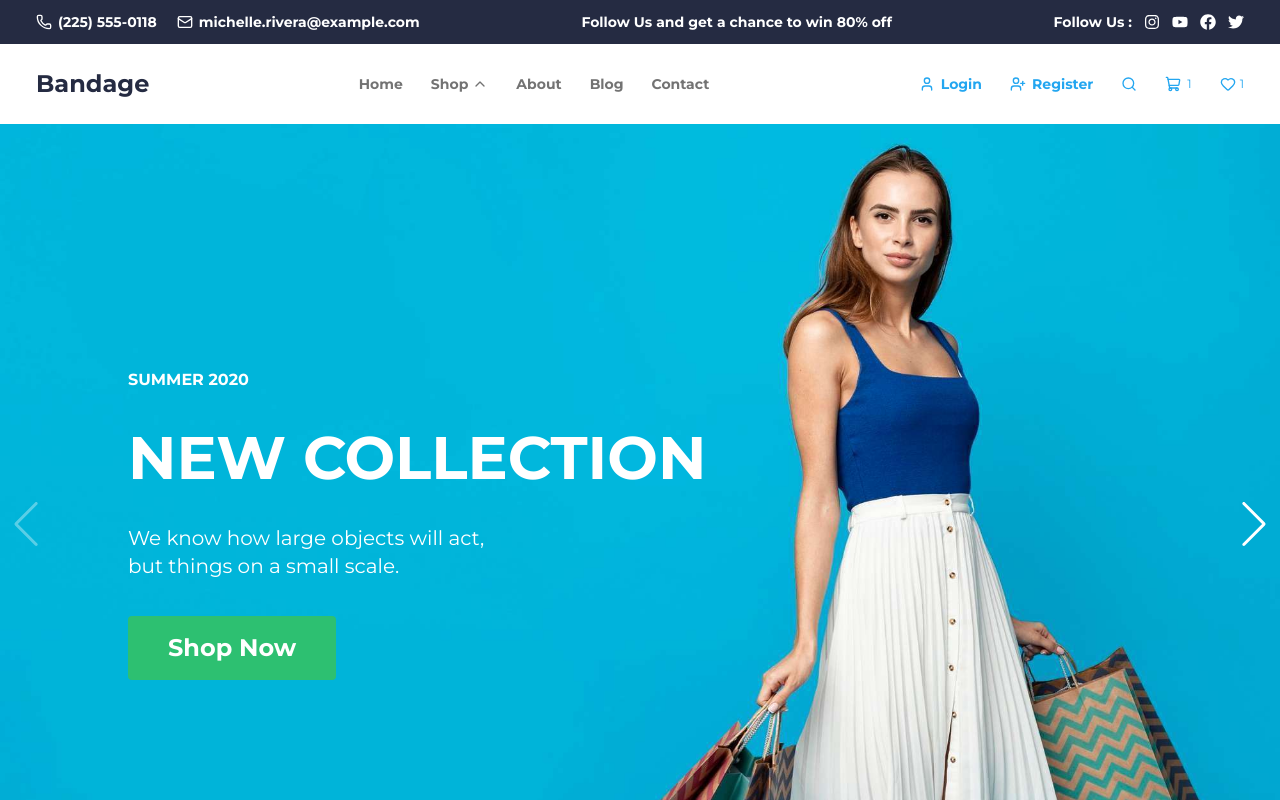
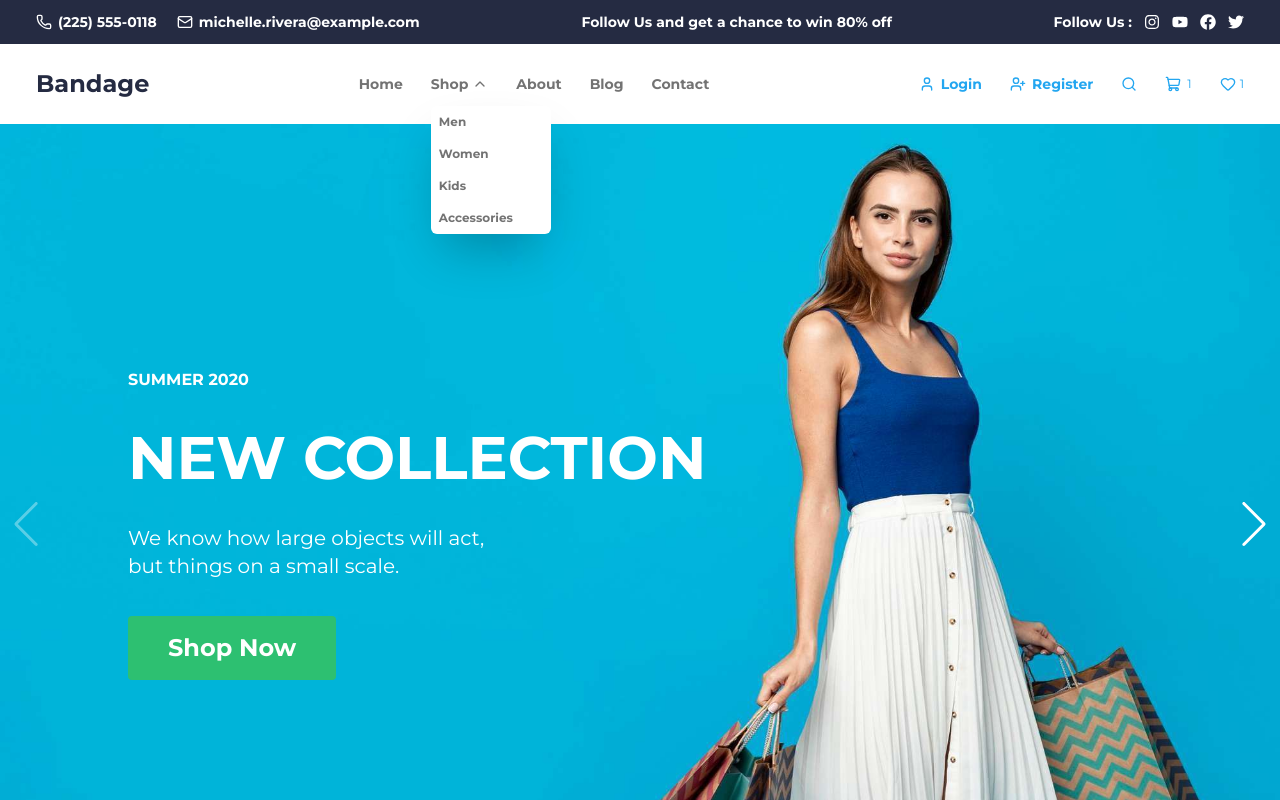
Before and after one commit to ihsnsahin/e-com-project, a React (Vite) app in the folder e-commerce/: page / in a window 1280 px wide. Both pictures are taken after a click on the button "Shop". Shown: the top 800 px of the page. Built offline with nearby package versions, Linux system fonts and the light colour scheme.

Commit message:
T02 tamamlandı

```diff
--- a/e-commerce/src/components/BlogCard.jsx
+++ b/e-commerce/src/components/BlogCard.jsx
@@ -2,8 +2,8 @@ import { AlarmClock, ChartArea, ChevronRight } from "lucide-react";
 
 function BlogCard() {
     return (
-        <div className="flex flex-col items-start justify-center gap-2 w-full sm:w-[calc(50%-15px)] md:w-[calc(33.333%-20px)] shadow-md">
-            <div className="relative flex justify-center items-center w-full aspect-11/10">
+        <div className="flex flex-col items-start justify-center gap-2 w-full sm:w-[calc(50%-15px)] md:w-[calc(33.333%-20px)] shadow-md  transition-transform duration-500 ease-in-out hover:scale-110 hover:cursor-pointer">
+            <div className="relative flex justify-center items-center w-full aspect-11/10 ">
                 <span className="absolute top-5 left-5 bg-[#E74040] text-white text-sm rounded-sm px-2.5 leading-6">NEW</span>
                 <img src="/blog.jpg" alt="blog" className="w-full h-full object-cover object-center block" />
             </div>
--- a/e-commerce/src/components/ProductCard.jsx
+++ b/e-commerce/src/components/ProductCard.jsx
@@ -7,8 +7,8 @@ function ProductCard({ productId }) {
     }
     return (
         <div className="flex flex-col items-center justify-center w-full sm:w-[calc(50%-15px)] lg:w-[calc(25%-22.5px)]">
-            <div className="w-full h-[427px]">
-                <img src="/product.jpg" alt="product" className="w-full h-full object-contain lg:object-cover" />
+            <div className="w-full h-[427px] group">
+                <img src="/product.jpg" alt="product" className="w-full h-full object-contain lg:object-cover transition-transform duration-500 ease-in-out group-hover:scale-110" />
             </div>
 
             <div className="flex flex-col gap-[10px] items-center justify-center py-6">
--- a/e-commerce/src/layout/HeaderMain.jsx
+++ b/e-commerce/src/layout/HeaderMain.jsx
@@ -28,26 +28,49 @@ function HeaderMain() {
                 <nav className={`${isMenuOpen ? "flex" : "hidden"} nav:flex flex-col nav:flex-row justify-center items-center gap-7`}>
                     <Link
                         to="/"
-                        className="inline-block text-3xl nav:text-sm text-[#737373] font-normal nav:font-bold transition-transform duration-200 ease-in-out hover:scale-105 hover:text-[#252B42]"
+                        className="inline-block text-2xl nav:text-sm text-[#737373] font-normal nav:font-bold transition-transform duration-200 ease-in-out hover:scale-105 hover:text-[#252B42]"
                         onClick={closeAll}
                     >Home</Link>
-                    <button onClick={() => setShopOpen((prev) => !prev)} className="flex items-center gap-1 cursor-pointer">
-                        <span className="inline-block text-3xl nav:text-sm text-[#737373] font-normal nav:font-bold transition-transform duration-200 ease-in-out hover:scale-105 hover:text-[#252B42]">Shop</span>
-                        {isShopOpen ? <ChevronUp className="w-4 h-4 text-[#737373] " /> : <ChevronDown className="w-4 h-4 text-[#737373] " />}
-                    </button>
+                    <div className="flex flex-col justify-center items-center gap-5 nav:relative">
+                        <button onClick={() => setShopOpen((prev) => !prev)} className="flex items-center gap-1 cursor-pointer">
+                            <span className="inline-block text-2xl nav:text-sm text-[#737373] font-normal nav:font-bold transition-transform duration-200 ease-in-out hover:scale-105 hover:text-[#252B42]">Shop</span>
+                            {isShopOpen ? <ChevronUp className="w-4 h-4 text-[#737373] " /> : <ChevronDown className="w-4 h-4 text-[#737373] " />}
+                        </button>
+                        {isShopOpen &&
+                            <nav className="flex flex-col items-center justify-center gap-4
+                            nav:absolute  nav:top-full nav:mt-3 nav:z-50 nav:left-0 nav:w-30 nav:bg-white nav:rounded-md nav:p-2 nav:shadow-2xl nav:items-start">
+                                <Link
+                                    className="inline-block text-xl nav:text-xs text-[#737373] font-normal nav:font-bold transition-transform duration-200 ease-in-out hover:scale-105 hover:text-[#252B42]"
+                                    onClick={closeAll}
+                                >Men</Link>
+                                <Link
+                                    className="inline-block text-xl nav:text-xs text-[#737373] font-normal nav:font-bold transition-transform duration-200 ease-in-out hover:scale-105 hover:text-[#252B42]"
+                                    onClick={closeAll}
+                                >Women</Link>
+                                <Link
+                                    className="inline-block text-xl nav:text-xs text-[#737373] font-normal nav:font-bold transition-transform duration-200 ease-in-out hover:scale-105 hover:text-[#252B42]"
+                                    onClick={closeAll}
+                                >Kids</Link>
+                                <Link
+                                    className="inline-block text-xl nav:text-xs text-[#737373] font-normal nav:font-bold transition-transform duration-200 ease-in-out hover:scale-105 hover:text-[#252B42]"
+                                    onClick={closeAll}
+                                >Accessories</Link>
+                            </nav>}
+                    </div>
+
                     <Link
                         to="/about"
-                        className="inline-block text-3xl nav:text-sm text-[#737373] font-normal nav:font-bold transition-transform duration-200 ease-in-out hover:scale-105 hover:text-[#252B42]"
+                        className="inline-block text-2xl nav:text-sm text-[#737373] font-normal nav:font-bold transition-transform duration-200 ease-in-out hover:scale-105 hover:text-[#252B42]"
                         onClick={closeAll}
                     >About</Link>
                     <Link
                         to="/blog"
-                        className="inline-block text-3xl nav:text-sm text-[#737373] font-normal nav:font-bold transition-transform duration-200 ease-in-out hover:scale-105 hover:text-[#252B42]"
+                        className="inline-block text-2xl nav:text-sm text-[#737373] font-normal nav:font-bold transition-transform duration-200 ease-in-out hover:scale-105 hover:text-[#252B42]"
                         onClick={closeAll}
                     >Blog</Link>
                     <Link
                         to="/contact"
-                        className="inline-block text-3xl nav:text-sm text-[#737373] font-normal  nav:font-bold transition-transform duration-200 ease-in-out hover:scale-105 hover:text-[#252B42]"
+                        className="inline-block text-2xl nav:text-sm text-[#737373] font-normal  nav:font-bold transition-transform duration-200 ease-in-out hover:scale-105 hover:text-[#252B42]"
                         onClick={closeAll}
                     >Contact</Link>
                 </nav>
@@ -57,8 +80,8 @@ function HeaderMain() {
                         onClick={closeAll}
                         className="flex items-center gap-1.5 cursor-pointer transition-transform duration-200 ease-in-out hover:scale-105"
                     >
-                        <User className="w-8 h-8 nav:w-4 nav:h-4" />
-                        <span className="text-3xl nav:text-sm font-normal nav:font-bold">Login</span>
+                        <User className="w-7 h-7 nav:w-4 nav:h-4" />
+                        <span className="text-2xl nav:text-sm font-normal nav:font-bold">Login</span>
                     </Link>
 
                     <Link
@@ -66,19 +89,19 @@ function HeaderMain() {
                         onClick={closeAll}
                         className="flex items-center gap-1.5 cursor-pointer transition-transform duration-200 ease-in-out hover:scale-105"
                     >
-                        <UserPlus className="w-8 h-8 nav:w-4 nav:h-4" />
-                        <span className="text-3xl nav:text-sm font-normal nav:font-bold">Register</span>
+                        <UserPlus className="w-7 h-7 nav:w-4 nav:h-4" />
+                        <span className="text-2xl nav:text-sm font-normal nav:font-bold">Register</span>
                     </Link>
 
-                    <Search className="w-8 h-8 nav:w-4 nav:h-4 cursor-pointer transition-transform duration-200 hover:scale-110" />
+                    <Search className="w-7 h-7 nav:w-4 nav:h-4 cursor-pointer transition-transform duration-200 hover:scale-110" />
 
                     <div className="flex items-center gap-1.5 cursor-pointer transition-transform duration-200 hover:scale-110">
-                        <ShoppingCart className="w-8 h-8 nav:w-4 nav:h-4" />
+                        <ShoppingCart className="w-7 h-7 nav:w-4 nav:h-4" />
                         <span className="text-xs font-normal">1</span>
                     </div>
 
                     <div className="flex items-center gap-1 cursor-pointer transition-transform duration-200 hover:scale-110">
-                        <Heart className="w-8 h-8 nav:w-4 nav:h-4" />
+                        <Heart className="w-7 h-7 nav:w-4 nav:h-4" />
                         <span className="text-xs font-normal">1</span>
                     </div>
                 </div>
```
